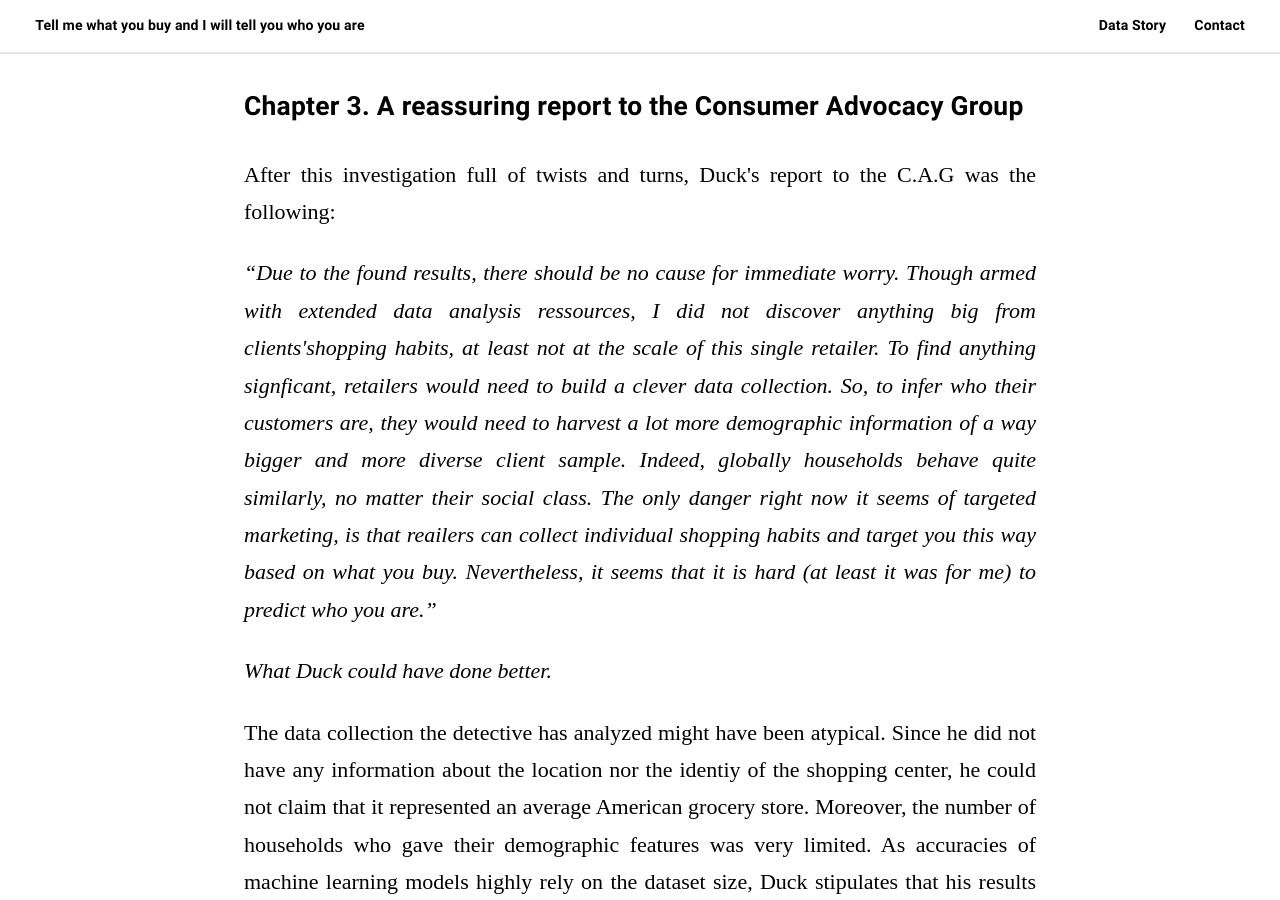
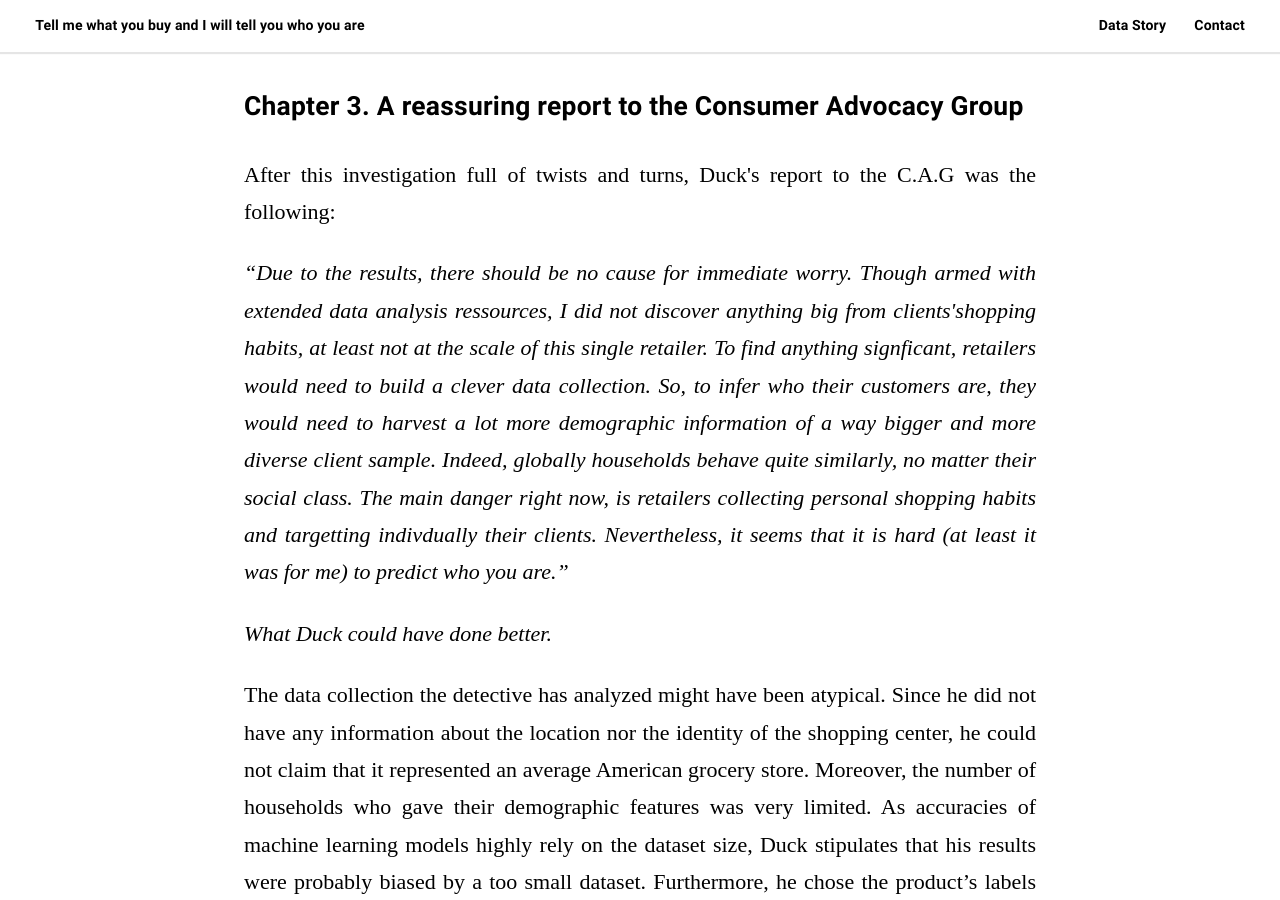
Before and after one commit to marvande/website_ada_bubble582, a Jekyll site: the page built from _posts/2019-12-13-data_story.md, in a window 1280 px wide and 900 px high, scrolled down 12332 px. Built offline with Jekyll 4.4.1, drawn with Linux system fonts in a browser that asks for light colours; some web fonts are replaced; some of the changed text lies outside the part shown.

Commit message:
corrections

```diff
--- a/_posts/2019-12-13-data_story.md
+++ b/_posts/2019-12-13-data_story.md
@@ -189,18 +189,18 @@ Though the correlation data had to be taken into account carefully because of th
 After this investigation full of twists and turns, Duck's report to the C.A.G was the following: </p>
 
 <p><i>
-“Due to the found results, there should be no cause for immediate worry. Though armed with extended data analysis ressources, I did not discover anything big from clients'shopping habits, at least not at the scale of this single retailer. To find anything signficant, retailers would need to build a clever data collection. So, to infer who their customers are, they would need to harvest a lot more demographic information of a way bigger and more diverse client sample. Indeed, globally households behave quite similarly, no matter their social class. The only danger right now it seems of targeted marketing, is that reailers can collect individual shopping habits and target you this way based on what you buy. Nevertheless, it seems that it is hard (at least it was for me) to predict who you are.” </i></p>
+“Due to the results, there should be no cause for immediate worry. Though armed with extended data analysis ressources, I did not discover anything big from clients'shopping habits, at least not at the scale of this single retailer. To find anything signficant, retailers would need to build a clever data collection. So, to infer who their customers are, they would need to harvest a lot more demographic information of a way bigger and more diverse client sample. Indeed, globally households behave quite similarly, no matter their social class. The main danger right now, is retailers collecting personal shopping habits and targetting indivdually their clients. Nevertheless, it seems that it is hard (at least it was for me) to predict who you are.” </i></p>
 
 <p><i>What Duck could have done better.</i></p>
 <p>
-The data collection the detective has analyzed might have been atypical. Since he did not have any information about the location nor the identiy of the shopping center, he could not claim that it represented an average American grocery store.
+The data collection the detective has analyzed might have been atypical. Since he did not have any information about the location nor the identity of the shopping center, he could not claim that it represented an average American grocery store.
 Moreover, the number of households who gave their demographic features was very limited. As accuracies of machine learning models highly rely on the dataset size, Duck stipulates that his results were probably biased by a too small dataset.
-Furthermore, he chose the product’s labels rather arbitrarily. They were set based on the common classes of food he personally knew. This could have been done wiht higher precision, based on existing labeling available or using classification based on machine learning.
+Furthermore, he chose the product’s labels arbitrarily. They were set based on the common classes of food he personally knew. This could have been done wiht higher precision, based on existing labeling available or using classification based on machine learning.
 </p>
 
 <p><i>An open investigation.</i></p>
 <p>
-To be completely 100% re-assured, Duck advised the C.A.G to run a meta analysis among several shopping centers, in order to confirm or infirm his conclusions. The household set for each center should preferably be bigger and the products classification should be comparable in between the different grocery stores.
+To be completely re-assured, Duck advised the C.A.G to run a meta analysis among several shopping centers, in order to confirm or infirm his conclusions. The household set giving their personal data for each center should preferably be bigger and the products classification should be comparable in between the different grocery stores.
 <p>
 
 <p>Good job detective Duck. But our favorite detective does not even hear us. The smart little guy is already on his way to a new investigation.</p>
```
